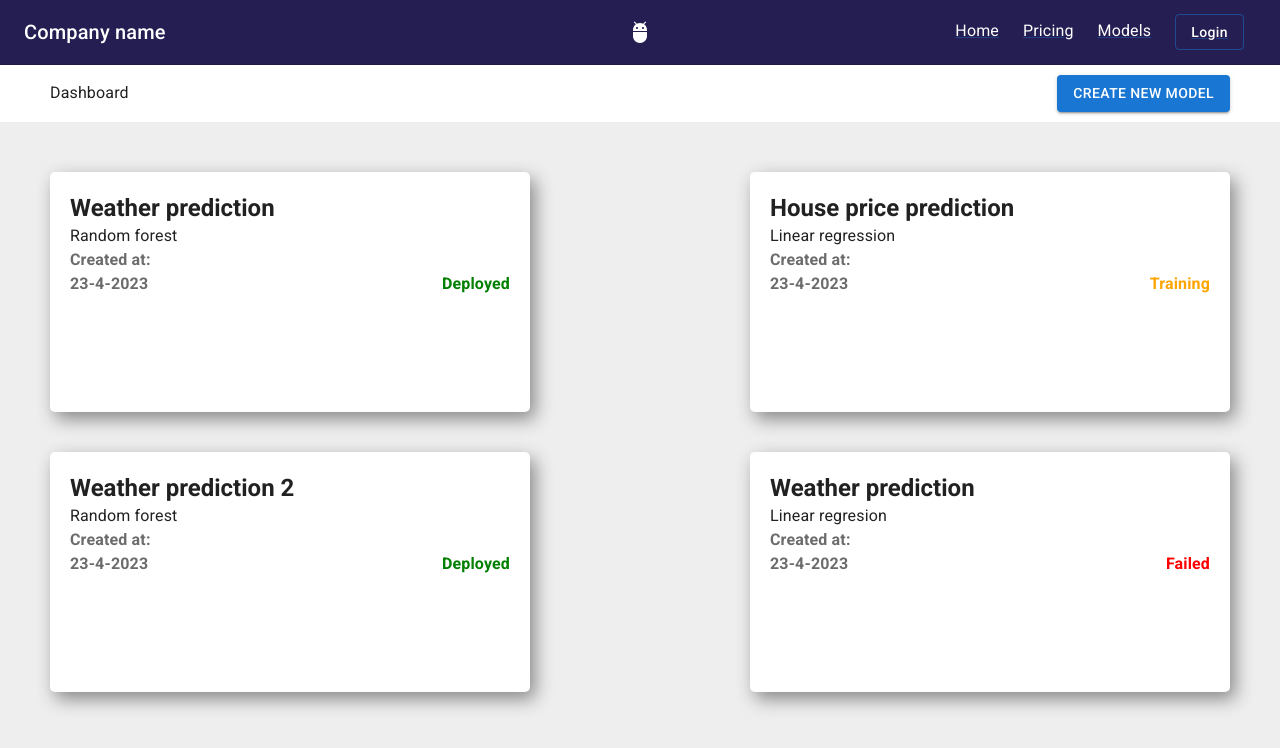
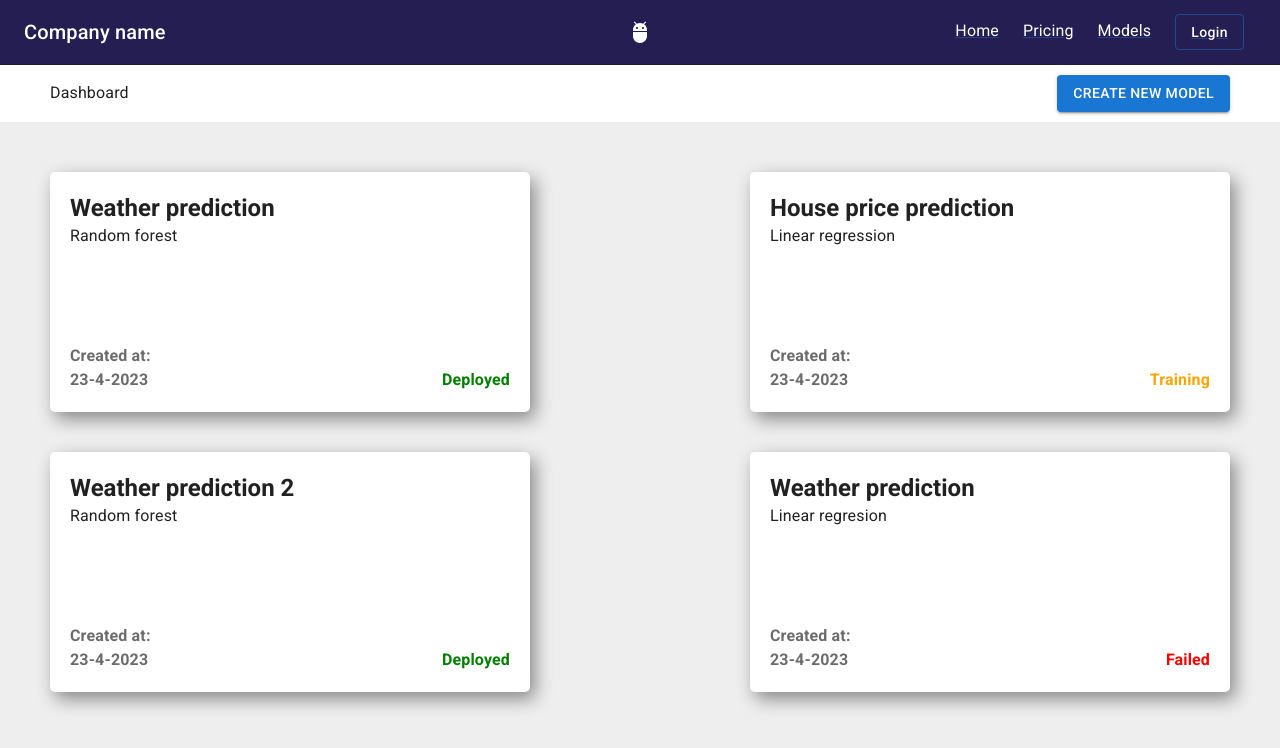
Before and after one commit to No-Code-DS/frontend, a React (Create React App) app: page /models in a window 1280 px wide. Shown: the top 748 px of the page. Built offline with nearby package versions, Linux system fonts and the light colour scheme.

Commit message:
fixed validations in login page

```diff
--- a/src/components/Account/LogIn.jsx
+++ b/src/components/Account/LogIn.jsx
@@ -38,6 +38,8 @@ const theme = createTheme();
 export const LogIn = () => {
   const [email, setEmail] = useState('');
   const [emailError, setEmailError] = useState([false, ""]);
+  const [password, setPassword] = useState('');
+  const [passwordError, setPasswordError] = useState([false, ""]);
 
   function checkEmail() {
     if (!email) {
@@ -48,10 +50,19 @@ export const LogIn = () => {
       setEmailError([!emailRegex.test(email), "This is not a valid email"]);
     }
   }
+
+ function checkPassword() {
+    if (!password) {
+      setPasswordError([true, "This field can't be empty"])
+    }
+  }
+
   const handleSubmit = (event) => {
     event.preventDefault();
     setEmailError([false, ""])
     checkEmail()
+    setPasswordError([false, ""])
+    checkPassword()
     const data = new FormData(event.currentTarget);
     console.log({
       email: data.get('email'),
@@ -79,7 +90,6 @@ export const LogIn = () => {
           </Typography>
           <Box component="form" onSubmit={handleSubmit} noValidate sx={{ mt: 1 }}>
             <TextField
-              required
               fullWidth
               id="email"
               label="Email Address"
@@ -93,11 +103,13 @@ export const LogIn = () => {
 
             <TextField
               margin="normal"
-              required
               fullWidth
               name="password"
               label="Password"
               type="password"
+              onChange={(e) => setPassword(e.target.value)}
+              error={passwordError[0]}
+              helperText={passwordError[0] ? passwordError[1] : ""}
               id="password"
               autoComplete="current-password"
             />
--- a/src/components/Models.jsx
+++ b/src/components/Models.jsx
@@ -51,7 +51,8 @@ export const Models = () => {
       </Box>
       <Box sx={{...classes.modelsContainer}}>
           {models.map((model, index) => (
-            <Box display="flex" flexDirection="column" justifyContent="space-between" sx={{...classes.model}}key={index}>
+            <Box sx={{...classes.model}} key={index}>
+
               <Box>
                 <Typography variant="h5" style={{fontWeight:"bold"}}>
                   {model.name}
@@ -60,6 +61,7 @@ export const Models = () => {
                   {model.type}
                 </Typography>
               </Box>
+
               <Box display="flex" justifyContent="space-between">
                 <Typography style={{ color: "#6c6c6c", fontWeight: "bold"}}>
                   Created at: <br/>
@@ -70,6 +72,7 @@ export const Models = () => {
                   {model.status}
                 </Typography>
               </Box>
+
             </Box>
           ))}
       </Box>
--- a/src/components/Processes/DataCleaning.jsx
+++ b/src/components/Processes/DataCleaning.jsx
@@ -23,7 +23,6 @@ export const DataCleaning = () => {
 		dataFetchedRef.current = true;
 		console.log("s")
 	}, [])
-
 
 	const handleChangePage = (event, newPage) => {
     setPage(newPage);
--- a/src/styles/dashboardStyles.js
+++ b/src/styles/dashboardStyles.js
@@ -37,6 +37,9 @@ const classes = {
     }),
 
 		model: css({
+			display: "flex",
+			flexDirection: "column",
+			justifyContent: "space-between",
 			height: "240px",
 			width: "480px",
 			borderRadius: "5px",
```
